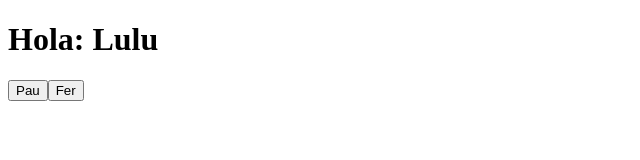
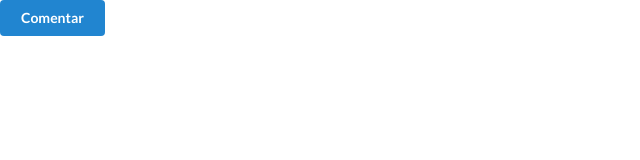
Before and after one commit to lulusofttek/holamundo2, a React app: page / in a window 1280 px wide. Shown: the whole page, without its empty margins (0-640 px from the left). Built offline with nearby package versions, Linux system fonts and the light colour scheme.

Commit message:
Hola mundo 1106

```diff
--- a/package.json
+++ b/package.json
@@ -6,6 +6,8 @@
     "@testing-library/jest-dom": "^4.2.4",
     "@testing-library/react": "^9.5.0",
     "@testing-library/user-event": "^7.2.1",
+    "Faker": "^0.7.2",
+    "faker": "^4.1.0",
     "react": "^16.13.1",
     "react-dom": "^16.13.1",
     "react-scripts": "3.4.1"
--- a/public/index.html
+++ b/public/index.html
@@ -24,6 +24,7 @@
       work correctly both with client-side routing and a non-root public URL.
       Learn how to configure a non-root public URL by running `npm run build`.
     -->
+    <link rel="stylesheet" href="https://cdnjs.cloudflare.com/ajax/libs/semantic-ui/2.4.1/semantic.min.css">
     <title>React App</title>
   </head>
   <body>
--- a/src/components/App.js
+++ b/src/components/App.js
@@ -1,5 +1,7 @@
 import React from 'react'
-import Regards from './regards'
+import Faker from 'faker'
+import Comments from './comments'
+import Button from './button'
 
 /* Componentes funcionales
 const App = () => {
@@ -12,26 +14,34 @@ class App extends React.Component{
     constructor(){
         super()
         this.state = {
-            name: 'Lulu',
-            lastName: 'Nieto'
+            comments: []
         }
-        this.changeState = this.changeState.bind(this)
     }
 
-    changeState(objectName){
-        this.setState(objectName)
+    addComment(){
+        let comment = {
+            userAvatar: Faker.image.avatar(),
+            name: Faker.name.firstName(),
+            date: Date.now().toLocaleString(),
+            comment :Faker.lorem.paragraph()
+        }
+        this.setState({comments: comment})
     }
+
     render(){
-        return (<div>
-            <Regards objectName={this.state}/>
-            <button onClick={() => this.changeState({name: 'Pau',
-                lastName: 'Cano' })
-                }>Pau
-            </button>
-            <button onClick={() => this.changeState({name: 'Fer',
-                lastName: 'Cano' })
-                }>Fer
-            </button>
+        return (
+            <div>
+            <Button/>
+            {
+                this.state.comments.map((comment) => {
+                    return <Comments
+                        userAvatar={comment.userAvatar}
+                        name={comment.name}
+                        date={comment.date}
+                        comment={comment.comment}
+                    />
+                })
+            }
         </div>
         )
     }
--- /dev/null
+++ b/src/components/button.js
@@ -0,0 +1,17 @@
+import React from 'react'
+
+class Button extends  React.Component{
+    constructor(){
+        super()
+    }
+
+    render(){
+        return(
+            <button class="ui primary button">
+                Comentar
+            </button>
+        )
+    }
+}
+
+export default Button
--- /dev/null
+++ b/src/components/comments.js
@@ -0,0 +1,37 @@
+import React from 'react'
+
+class Comments extends React.Component{
+
+    constructor(props){
+        super()
+        this.state = {
+            userAvatar: props.userAvatar,
+            name: props.name,
+            date: props.date,
+            comment: props.comment
+        }
+    }
+
+    render(){
+        return(
+            <div className="ui comments">
+                <div className="comment">
+                    <a className="avatar">
+                        <img src={this.state.userAvatar} alt="Imagen de usuario"/>
+                    </a>
+                <div className="content">
+                    <a className="author">{this.state.name}</a>
+                    <div className="metadata">
+                        <div className="date">{this.state.date}</div>
+                    </div>
+                    <div className="text">
+                        {this.state.comment}
+                    </div>
+                </div>
+              </div>
+            </div>
+        )
+    }
+}
+
+export default Comments
```
Also changed, not shown: 1 other file.
